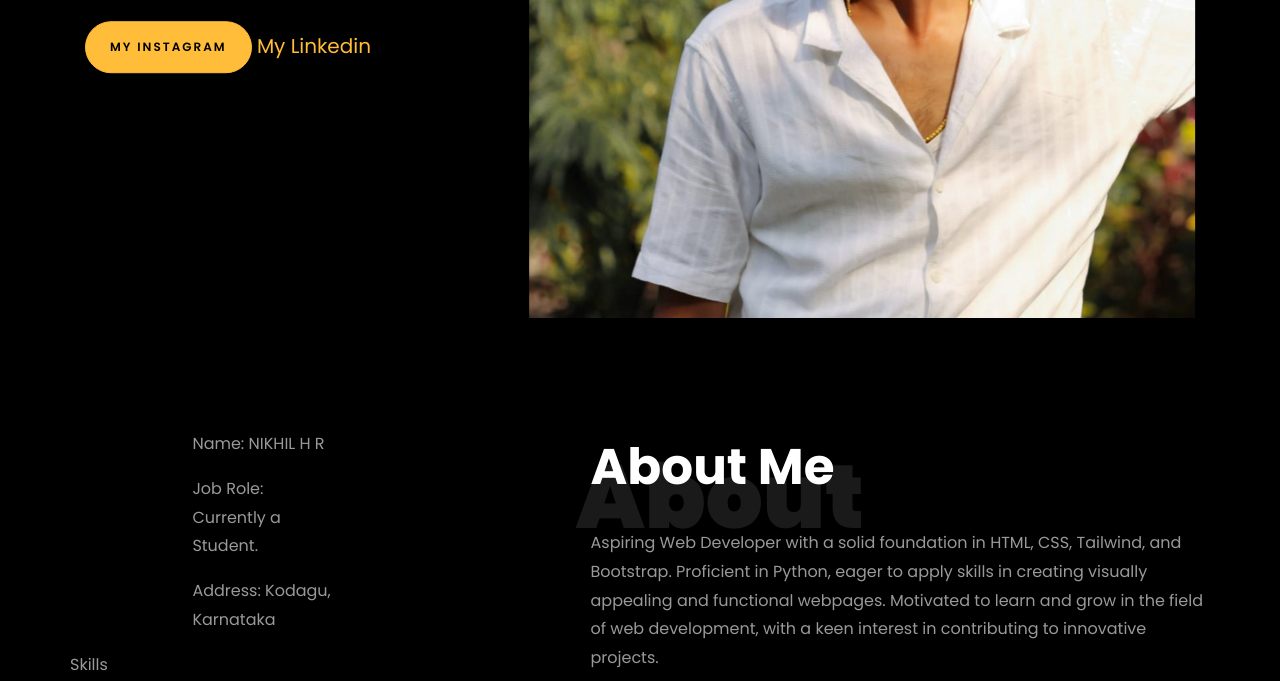
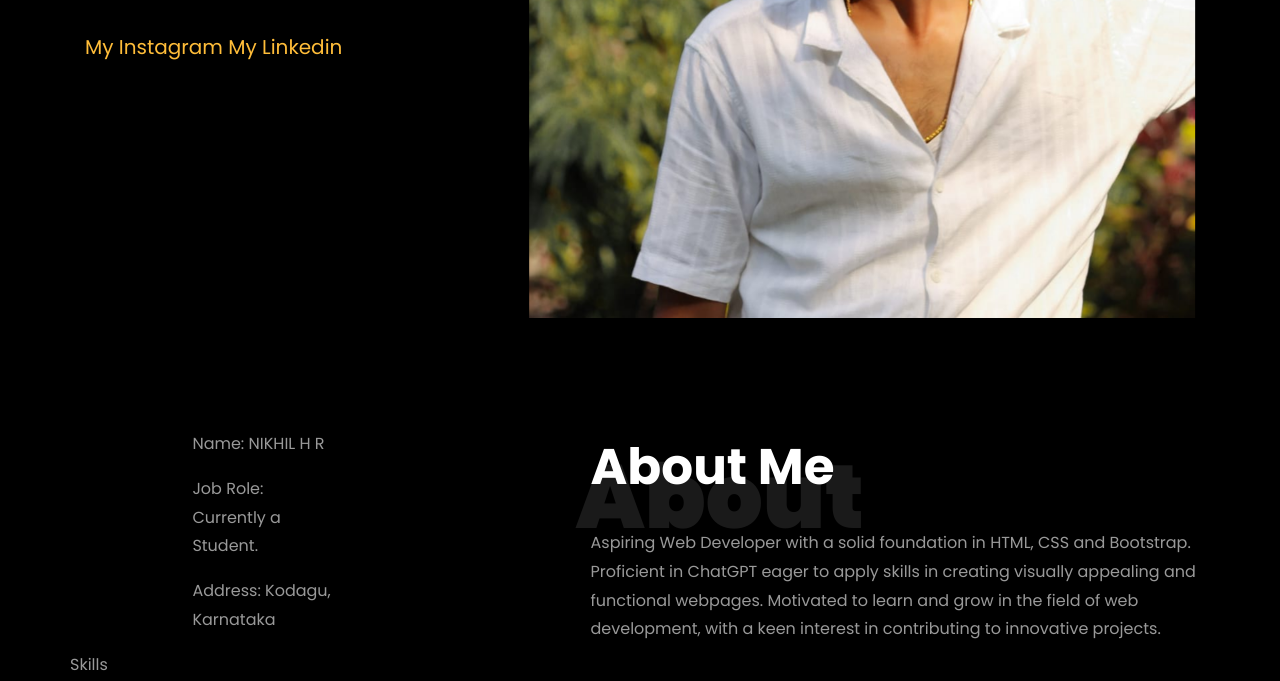
Before and after one commit to HRNikhil/Portfolio, a plain HTML site: page index.html in a window 1280 px wide. Shown: the part 432-1113 px from the top of the page. Drawn offline with Linux system fonts and the light colour scheme; files whose address does not match are found by name.

Commit message:
Update index.html

```diff
--- a/index.html
+++ b/index.html
@@ -207,7 +207,7 @@
                   <!-- <h2 class="d-flex" style="margin-bottom: 0">With over 5 years of experience</h2> -->
                   <!-- <br> -->
                   <p>
-                    <a href="" class="btn btn-primary py-3 px-4">My Instagram</a>
+                    <a href="https://www.instagram.com/__machaiah?igsh=MWd2bXB3YnhuZWhybA=="btn btn-primary py-3 px-4">My Instagram</a>
                     <a href="https://www.linkedin.com/in/nikhil-h-r-aa69842b8"btn btn-white btn-outline-white py-3 px-4">My Linkedin</a>
                   </p>
                 </div>
@@ -301,7 +301,7 @@
                   <h1 class="big">About</h1>
                   <h2 class="mb-4">About Me</h2>
 
-                  <p>Aspiring Web Developer with a solid foundation in HTML, CSS, Tailwind, and Bootstrap. Proficient in Python, eager to apply skills in creating visually appealing and functional webpages. Motivated to learn and grow in the field of web development, with a keen interest in contributing to innovative projects.</p>
+                  <p>Aspiring Web Developer with a solid foundation in HTML, CSS and Bootstrap. Proficient in ChatGPT eager to apply skills in creating visually appealing and functional webpages. Motivated to learn and grow in the field of web development, with a keen interest in contributing to innovative projects.</p>
                   <ul class="about-info mt-4 px-md-0 px-2">
                     <li class="d-flex">
                       <span>Profile:</span>
@@ -348,7 +348,7 @@
           <div class="col-md-10 heading-section text-center ftco-animate">
             <h1 class="big big-2">Resume</h1>
             <h2 class="mb-4">Resume</h2>
-            <p>Aspiring Web Developer with a solid foundation in HTML, CSS, Tailwind, and Bootstrap. Proficient in Python and SQL, eager to apply skills in creating visually appealing and functional webpages. Motivated to learn and grow in the field of web development, with a keen interest in contributing to innovative projects.</p>
+            <p>Aspiring Web Developer with a solid foundation in HTML, CSS and Bootstrap. Proficient in ChatGPt and SQL, eager to apply skills in creating visually appealing and functional webpages. Motivated to learn and grow in the field of web development, with a keen interest in contributing to innovative projects.</p>
           </div>
         </div>
 
```
